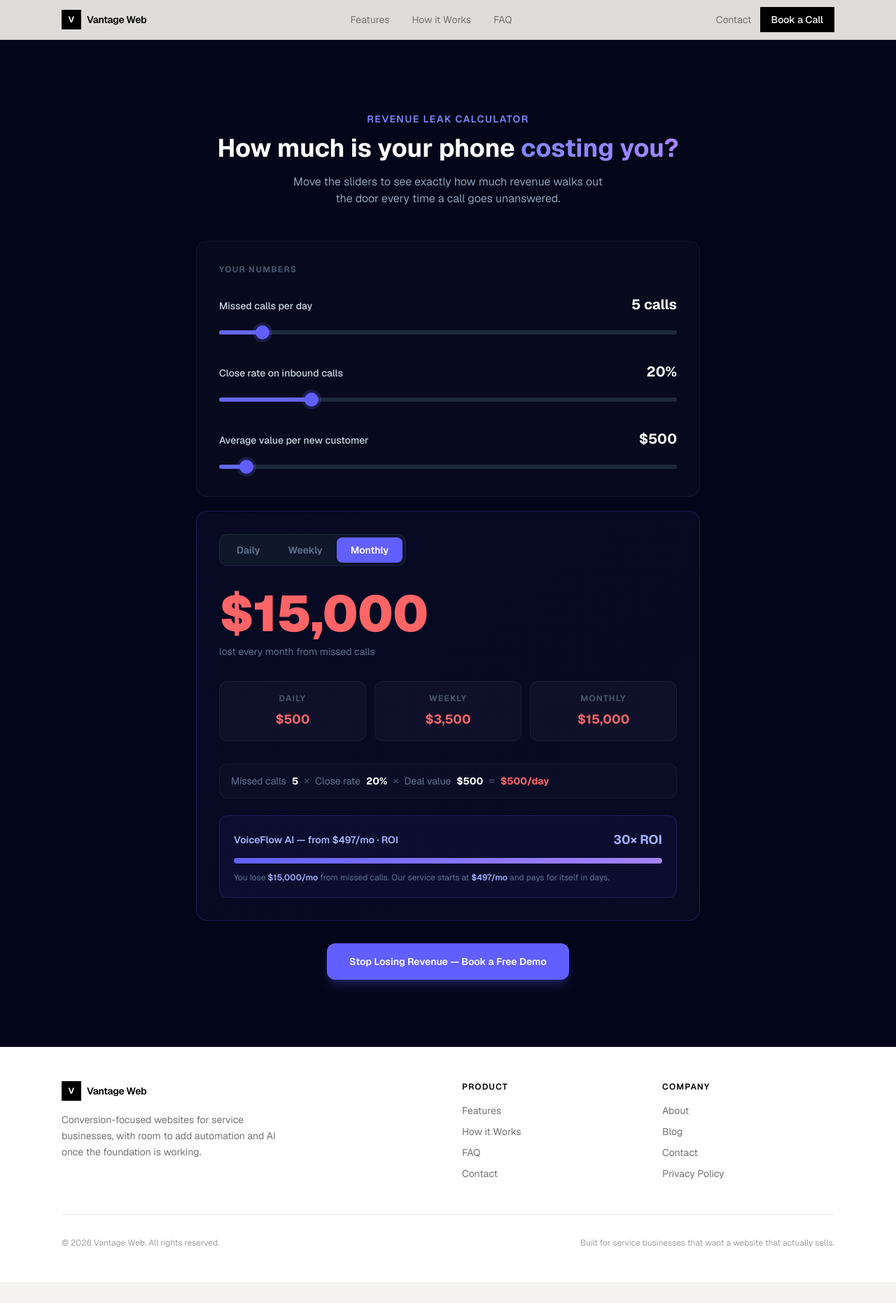
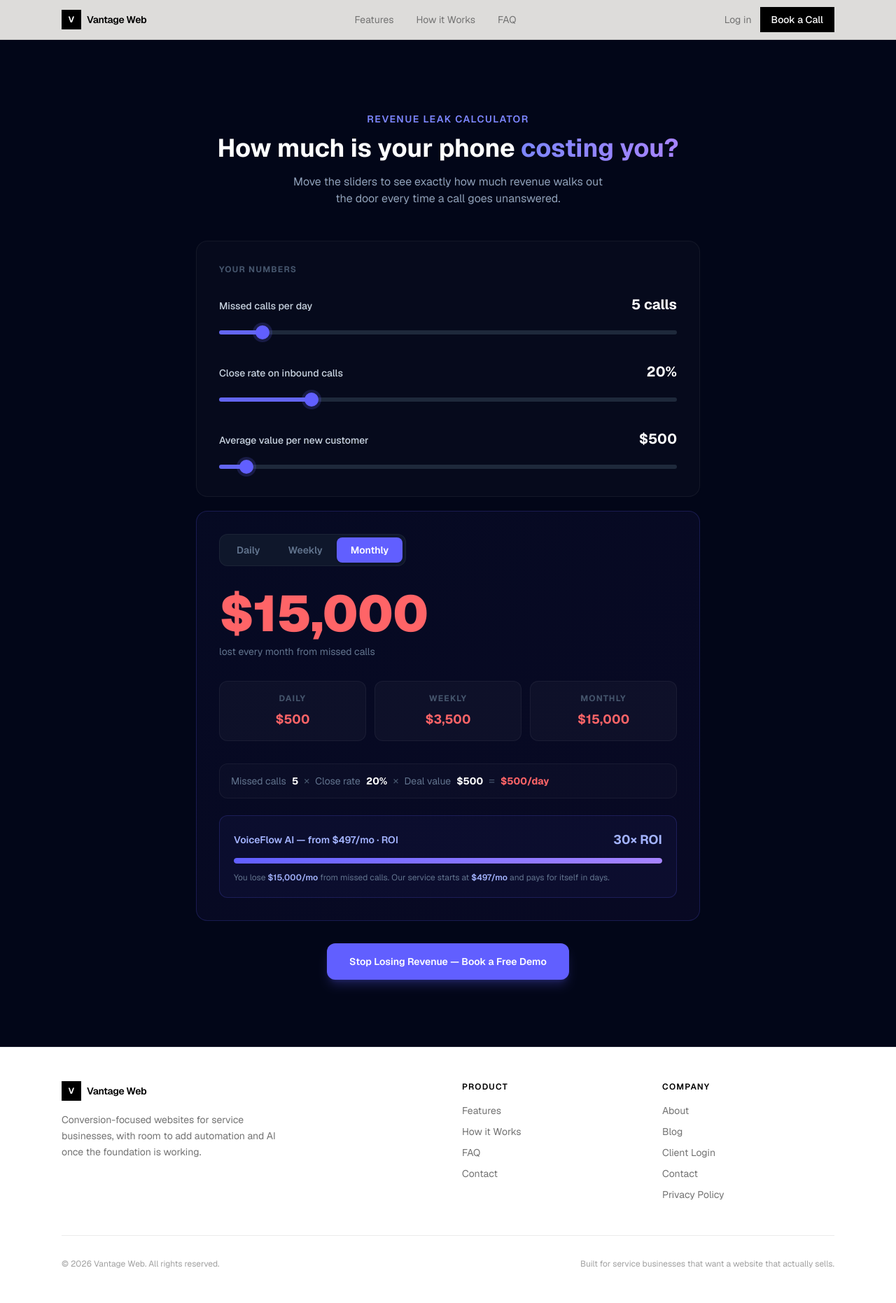
Before and after one commit to mattsoetaert/agency-website, a Next.js app: page /calculator in a window 1280 px wide. Shown: the whole page at 70% size. Before the commit the page ends 1832 px from the top, so only its background shows below. Built offline with nearby package versions, Linux system fonts and the light colour scheme; no server answers.

Commit message:
Add HighLevel client login link

```diff
--- a/src/components/Footer.tsx
+++ b/src/components/Footer.tsx
@@ -1,3 +1,5 @@
+import { highLevelLoginUrl } from "@/lib/highlevel";
+
 export default function Footer() {
   return (
     <footer className="bg-white border-t border-black/8 py-12">
@@ -28,6 +30,16 @@ export default function Footer() {
             <ul className="flex flex-col gap-2.5 text-sm text-neutral-500">
               <li><a href="#" className="hover:text-black transition-colors">About</a></li>
               <li><a href="#" className="hover:text-black transition-colors">Blog</a></li>
+              <li>
+                <a
+                  href={highLevelLoginUrl}
+                  target="_blank"
+                  rel="noreferrer"
+                  className="hover:text-black transition-colors"
+                >
+                  Client Login
+                </a>
+              </li>
               <li><a href="#contact" className="hover:text-black transition-colors">Contact</a></li>
               <li><a href="#" className="hover:text-black transition-colors">Privacy Policy</a></li>
             </ul>
--- a/src/components/Navbar.tsx
+++ b/src/components/Navbar.tsx
@@ -2,6 +2,7 @@
 
 import { useState } from "react";
 import Link from "next/link";
+import { highLevelLoginUrl } from "@/lib/highlevel";
 
 export default function Navbar() {
   const [open, setOpen] = useState(false);
@@ -21,7 +22,14 @@ export default function Navbar() {
         </div>
 
         <div className="hidden md:flex items-center gap-3">
-          <a href="#contact" className="text-sm text-neutral-500 hover:text-black transition-colors">Contact</a>
+          <a
+            href={highLevelLoginUrl}
+            target="_blank"
+            rel="noreferrer"
+            className="text-sm text-neutral-500 hover:text-black transition-colors"
+          >
+            Log in
+          </a>
           <a
             href="#contact"
             className="text-sm px-4 py-2 bg-black hover:bg-neutral-800 text-white font-medium transition-colors"
@@ -51,6 +59,15 @@ export default function Navbar() {
           <a href="#how-it-works" className="text-neutral-500 hover:text-black" onClick={() => setOpen(false)}>How it Works</a>
           <a href="#faq" className="text-neutral-500 hover:text-black" onClick={() => setOpen(false)}>FAQ</a>
           <a
+            href={highLevelLoginUrl}
+            target="_blank"
+            rel="noreferrer"
+            className="text-center px-4 py-2 border border-black/15 text-black font-medium hover:bg-white"
+            onClick={() => setOpen(false)}
+          >
+            Client Login
+          </a>
+          <a
             href="#contact"
             className="text-center px-4 py-2 bg-black hover:bg-neutral-800 text-white font-medium"
             onClick={() => setOpen(false)}
--- /dev/null
+++ b/src/lib/highlevel.ts
@@ -0,0 +1,2 @@
+export const highLevelLoginUrl =
+  process.env.NEXT_PUBLIC_HIGHLEVEL_LOGIN_URL ?? "https://app.gohighlevel.com";
```
